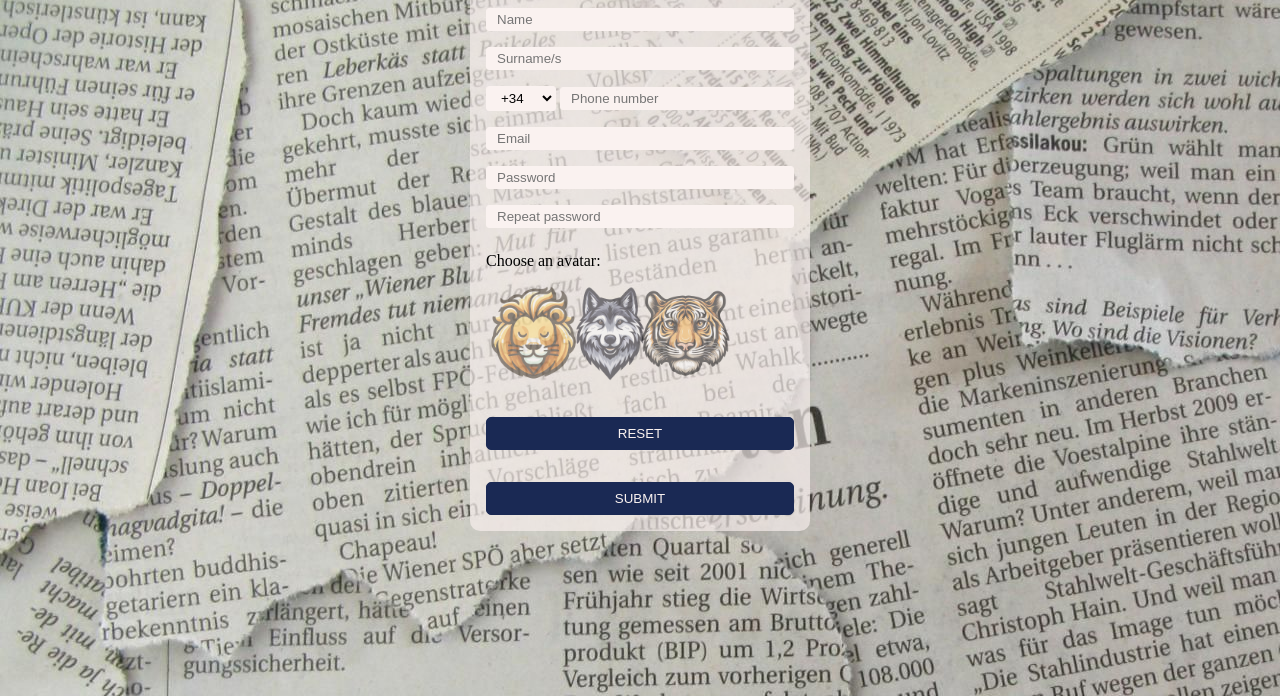
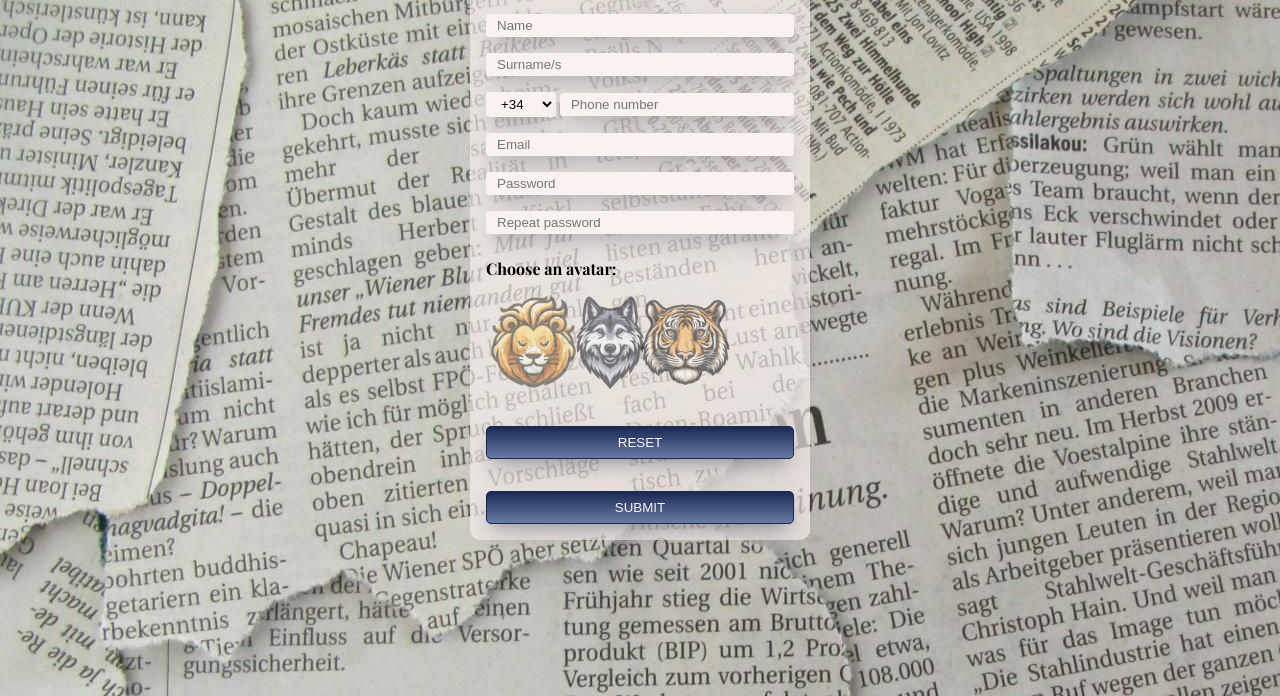
Before and after one commit to aYanezDWEC/DIW, a plain HTML site: page U4/Activity_2/actv2.html in a window 1280 px wide. Shown: the part 104-800 px from the top of the page. Drawn offline with Linux system fonts and the light colour scheme; a web font is replaced by a local one.

Commit message:
Acabat Exercici_02 U4

```diff
--- /dev/null
+++ b/U4/Activity_1/actv1.css
@@ -0,0 +1,107 @@
+@font-face {
+    font-family: 'myFont';
+	src: url("https://fonts.googleapis.com/css2?family=Playfair+Display&display=swap");
+	color: red;
+}
+
+body{
+    background-image: url("backgroud2.png");
+	font-family: 'myFont';
+}
+
+*{box-sizing:border-box;}
+
+form{
+    margin-top: 100px;
+	width:340px;
+	padding:16px;
+	border-radius:10px;
+	margin:auto;
+	background-color:#faf2f0A6;
+}
+
+form label{
+	width:72px;
+	font-weight:bold;
+	display:inline-block;
+}
+
+form input[type="text"], form input[type="email"], form input[type="password"], form input[type="tel"]{
+	width:100%;
+	padding:3px 10px;
+	border:1px solid #faf2f0;
+	border-radius:3px;
+	background-color:#faf2f0;
+	margin:8px 0;
+}
+
+form input[type="tel"]{
+	width: 234px;
+	padding:3px 10px;
+	border:1px solid #faf2f0;
+	border-radius:3px;
+	background-color:#faf2f0;
+	margin:8px 0;
+}
+
+/* prefijos numero de telefono */
+select{
+    width: 70px;
+	padding:3px 10px;
+	border:1px solid #faf2f0;
+	border-radius:3px;
+	background-color:#faf2f0;
+	margin:8px 0;
+}
+
+form input[type="submit"], form input[type="reset"]    {
+	width:100%;
+	padding:8px 16px;
+	margin-top:32px;
+	border:1px solid #1A2954;
+	border-radius:5px;
+	display:block;
+	color:#faf2f0;
+	background-color:#1A2954;
+}
+
+
+
+
+
+[type = "radio"]{
+	position: absolute;
+	opacity: 0;
+	width: 0;
+	height: 0;
+}
+
+[name="avatar_img"]{
+	opacity: 0.50;
+}
+
+[name="avatar_img"]:hover{
+	opacity: 1;
+}
+
+#avatar1:checked~label>#avatar_img1{
+	opacity: 1;
+}
+
+
+#avatar2:checked~label>#avatar_img2{
+	opacity: 1;
+}
+
+#avatar3:checked~label>#avatar_img3{
+	opacity: 1;
+}
+
+
+img[src="avatar1.png"],
+img[src="avatar2.png"],
+img[src="avatar3.png"] {
+    width: 95px;
+    height: 95px;
+
+}
--- a/U4/Activity_1/actv4.css
+++ b/U4/Activity_2/actv2.css
@@ -1,7 +1,6 @@
 @font-face {
     font-family: 'myFont'; /*a name to be used later*/
-	src: url("mystery-quest.woff2");
-		color: red;
+	src: url("fonts/PlayfairDisplay-VariableFont_wght.ttf");
 }
 
 body{
@@ -62,11 +61,22 @@ form input[type="submit"], form input[type="reset"]    {
 	border-radius:5px;
 	display:block;
 	color:#faf2f0;
-	background-color:#1A2954;
+	background-color: #1A2954;
+	background-image: linear-gradient(180deg, #1a2954, #6b7aa4);
+	transition: 1s;
+}
+
+
+form input[type="submit"], form input[type="reset"]:hover   {
+
 }
 
 
 
+
+input, select{
+	box-shadow: rgba(50, 50, 93, 0.25) 0px 13px 27px -5px, rgba(0, 0, 0, 0.3) 0px 8px 16px -8px;
+}
 
 
 [type = "radio"]{
@@ -98,10 +108,27 @@ form input[type="submit"], form input[type="reset"]    {
 }
 
 
+form input[type="reset"], form input[type="submit"]{
+	background-color: #1A2954;
+	background-image: linear-gradient(180deg, #1a2954, #6b7aa4);
+}
+
+
+
+
+
 img[src="avatar1.png"],
 img[src="avatar2.png"],
 img[src="avatar3.png"] {
     width: 95px;
     height: 95px;
+	transition: 1s;
+}
 
+
+img[src="avatar1.png"]:hover,
+img[src="avatar2.png"]:hover,
+img[src="avatar3.png"]:hover {
+    width: 110px;
+	height: 110px;
 }
--- a/U4/Activity_1/actv4.html
+++ b/U4/Activity_2/actv2.html
@@ -4,7 +4,7 @@
     <meta charset="UTF-8">
     <meta name="viewport" content="width=device-width, initial-scale=1.0">
     <title>THE MENORCA TIMES</title>
-    <link rel="stylesheet" href="actv4.css">
+    <link rel="stylesheet" href="actv2.css">
 </head>
 <body>
 
@@ -28,7 +28,7 @@
                 <input type="password" name="password2"id="password2" placeholder="Repeat password">
 
 
-                <p>Choose an avatar:</p>
+                <p><strong>Choose an avatar:</strong></p>
                 <input type="radio" name="avatar" id="avatar1">
                 <input type="radio" name="avatar" id="avatar2">
                 <input type="radio" name="avatar" id="avatar3">
```
Also changed, not shown: U4/Activity_1/actv1.html (added, +51 -0 lines), U4/Activity_2/avatar1.png (added), U4/Activity_2/avatar2.png (added), U4/Activity_2/avatar3.png (added), U4/Activity_2/backgroud.png (added), U4/Activity_2/backgroud2.png (added), U4/Activity_2/backgroud3.png (added), U4/Activity_2/backgroud4.png (added), U4/Activity_2/fonts/PlayfairDisplay-Italic-VariableFont_wght.ttf (added), U4/Activity_2/fonts/PlayfairDisplay-VariableFont_wght.ttf (added).
